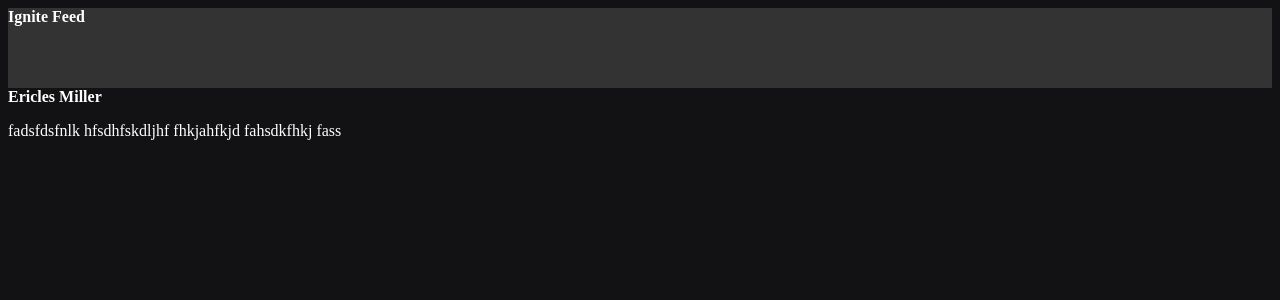
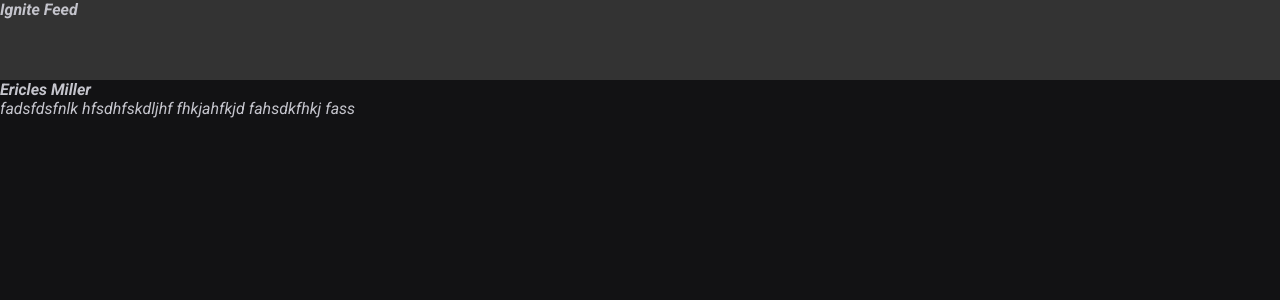
Before and after one commit to Ericles-Miller/react, a React (Vite) app: page / in a window 1280 px wide. Shown: the top 300 px of the page. Built offline with nearby package versions, Linux system fonts and the light colour scheme.

Commit message:
structAplication-css.global

```diff
--- a/index.html
+++ b/index.html
@@ -2,8 +2,15 @@
 <html lang="en">
   <head>
     <meta charset="UTF-8" />
+
+    <link rel="preconnect" href="https://fonts.googleapis.com">
+    <link rel="preconnect" href="https://fonts.gstatic.com" crossorigin>
+    <link href="https://fonts.googleapis.com/css2?family=Roboto:ital,wght@1,400;1,700&display=swap" rel="stylesheet">
+
     <link rel="icon" type="image/svg+xml" href="/vite.svg" />
     <meta name="viewport" content="width=device-width, initial-scale=1.0" />
+
+
     <title>Vite + React</title>
   </head>
   <body>
--- a/src/App.jsx
+++ b/src/App.jsx
@@ -1,7 +1,7 @@
 import { useState } from 'react'
 import { Header } from './components/Header';
 import Post from './post'
-import './style.css';
+import './global.css';
 
 function App() {
   const [count, setCount] = useState(0)
--- /dev/null
+++ b/src/global.css
@@ -0,0 +1,30 @@
+:root { /* forma de criar var em css  */
+    --white: #fff;
+
+    --gray-100: #e1e1e6;
+    --gray-300: #c4c4cc;
+    --gray-400: #8d8d99;
+    --gray-700: #29292e;
+    --gray-800: #202024;
+    --gray-900: #121214;
+
+    --green-500: #00875f;
+}
+
+*{
+    margin: 0;
+    padding: 0;
+    box-sizing: border-box;
+}
+
+body{
+    background: var(--gray-900);
+    color: var(--gray-300);
+    -webkit-font-smoothing: antialiased;
+}
+
+body, input, textarea, button {
+    font-family: 'Roboto', sans-serif;
+    font-weight: 400;
+    font-size: 1rem; /*1 unidade relativa padrao do html = 16 px */
+}
--- a/src/style.css
+++ /dev/null
@@ -1,4 +0,0 @@
-body{
-    background: #121214;
-    color: #fff;
-}
```
